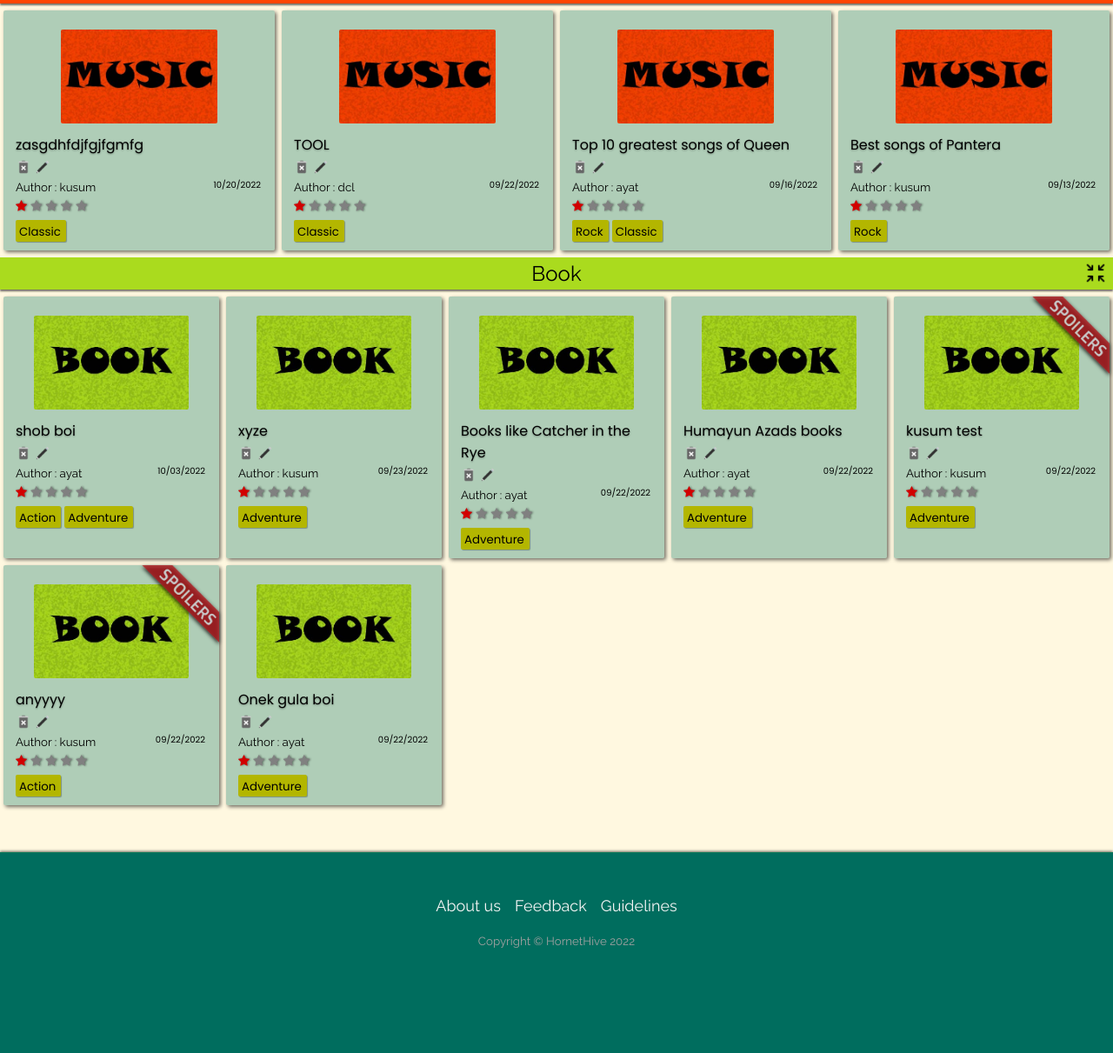
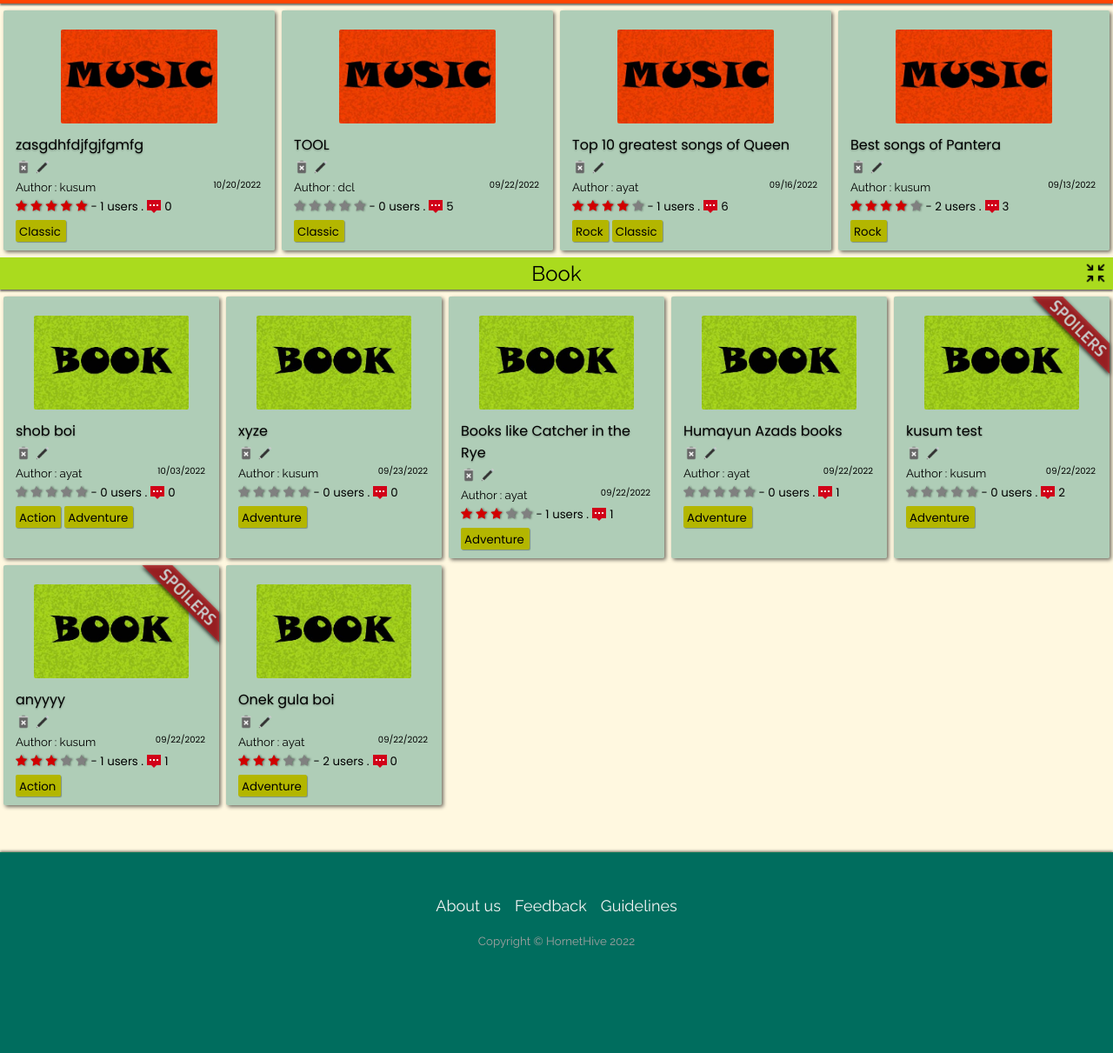
Before and after one commit to ayat1041/theirlist-website-night, a Django app: page /home/all in a window 1280 px wide. Shown: the part 1357-2568 px from the top of the page at 87% size. Run offline with Django 4.2, Linux system fonts and the light colour scheme; data comes from the database, SQL or seed files in the repository; both versions use the stored data as it was after the commit; some libraries are stand-ins or nearby versions.

Commit message:
all rating solved

```diff
--- a/templates/app/all.html
+++ b/templates/app/all.html
@@ -175,12 +175,13 @@
             </div>
             <div class="rating">
               <span class="star-headline">
-              <span class="fa fa-star checked"></span>
-              <span class="fa fa-star"></span>
-              <span class="fa fa-star"></span>
-              <span class="fa fa-star"></span>
-              <span class="fa fa-star"></span>
+                <span class="fa fa-star {% if lola.average_rating > 0 %} checked {% endif %}"></span>
+                <span class="fa fa-star {% if lola.average_rating > 1 %} checked {% endif %}"></span>
+                <span class="fa fa-star {% if lola.average_rating > 2 %} checked {% endif %}"></span>
+                <span class="fa fa-star {% if lola.average_rating > 3 %} checked {% endif %}" ></span>
+                <span class="fa fa-star {% if lola.average_rating > 4 %} checked {% endif %}"></span>
               </span>
+              <small> - {{lola.count_rating}} users .<img class="comments_count" src="{% static 'app/images/comments.png' %}">{{lola.count_comments}}</small>
             </div>
 
               {% for tag in lola.genre.all %}
@@ -222,12 +223,13 @@
             </div>
             <div class="rating">
               <span class="star-headline">
-              <span class="fa fa-star checked"></span>
-              <span class="fa fa-star"></span>
-              <span class="fa fa-star"></span>
-              <span class="fa fa-star"></span>
-              <span class="fa fa-star"></span>
+                <span class="fa fa-star {% if lola.average_rating > 0 %} checked {% endif %}"></span>
+                <span class="fa fa-star {% if lola.average_rating > 1 %} checked {% endif %}"></span>
+                <span class="fa fa-star {% if lola.average_rating > 2 %} checked {% endif %}"></span>
+                <span class="fa fa-star {% if lola.average_rating > 3 %} checked {% endif %}" ></span>
+                <span class="fa fa-star {% if lola.average_rating > 4 %} checked {% endif %}"></span>
               </span>
+              <small> - {{lola.count_rating}} users .<img class="comments_count" src="{% static 'app/images/comments.png' %}">{{lola.count_comments}}</small>
             </div>
 
               {% for tag in lola.genre.all %}
@@ -326,12 +328,13 @@
       </div>
       <div class="rating">
         <span class="star-headline">
-        <span class="fa fa-star checked"></span>
-        <span class="fa fa-star"></span>
-        <span class="fa fa-star"></span>
-        <span class="fa fa-star"></span>
-        <span class="fa fa-star"></span>
+          <span class="fa fa-star {% if lola.average_rating > 0 %} checked {% endif %}"></span>
+          <span class="fa fa-star {% if lola.average_rating > 1 %} checked {% endif %}"></span>
+          <span class="fa fa-star {% if lola.average_rating > 2 %} checked {% endif %}"></span>
+          <span class="fa fa-star {% if lola.average_rating > 3 %} checked {% endif %}" ></span>
+          <span class="fa fa-star {% if lola.average_rating > 4 %} checked {% endif %}"></span>
         </span>
+        <small> - {{lola.count_rating}} users .<img class="comments_count" src="{% static 'app/images/comments.png' %}">{{lola.count_comments}}</small>
       </div>
       {% comment %} <div class="rating">
         <span class="stars-comments">
@@ -384,12 +387,13 @@
       </div>
       <div class="rating">
         <span class="star-headline">
-        <span class="fa fa-star checked"></span>
-        <span class="fa fa-star"></span>
-        <span class="fa fa-star"></span>
-        <span class="fa fa-star"></span>
-        <span class="fa fa-star"></span>
+          <span class="fa fa-star {% if lola.average_rating > 0 %} checked {% endif %}"></span>
+          <span class="fa fa-star {% if lola.average_rating > 1 %} checked {% endif %}"></span>
+          <span class="fa fa-star {% if lola.average_rating > 2 %} checked {% endif %}"></span>
+          <span class="fa fa-star {% if lola.average_rating > 3 %} checked {% endif %}" ></span>
+          <span class="fa fa-star {% if lola.average_rating > 4 %} checked {% endif %}"></span>
         </span>
+        <small> - {{lola.count_rating}} users .<img class="comments_count" src="{% static 'app/images/comments.png' %}">{{lola.count_comments}}</small>
       </div>
         {% for tag in lola.genre.all %}
         <div class="Genre">
--- a/templates/app/search.html
+++ b/templates/app/search.html
@@ -79,7 +79,7 @@
         <div class="Author">
           <small>Author : {{lola.creator.username}}<span>{{lola.posted}}</span></small>
         </div>
-        {% if lola.type == 'Movie' %}
+        {% comment %} {% if lola.type == 'Movie' %} {% endcomment %}
         <div class="rating">
           <span class="star-headline">
             <span class="fa fa-star {% if lola.average_rating > 0 %} checked {% endif %}"></span>
@@ -90,7 +90,7 @@
           </span>
           <small> - {{lola.count_rating}} users .<img class="comments_count" src="{% static 'app/images/comments.png' %}">{{lola.count_comments}}</small>
         </div>
-        {% endif %}
+        {% comment %} {% endif %} {% endcomment %}
           {% if lola.type == 'Music' %}
             {% for i in genremusic %}
               {% for tag in i.genre.all %}
```
Also changed, not shown: templates/app/book.html (+7 -5 lines), templates/app/booklist_detail.html (+10 -0 lines), templates/app/booklist_list.html (+6 -5 lines), templates/app/music.html (+6 -5 lines), templates/app/musiclist_detail.html (+10 -0 lines), templates/app/musiclist_list.html (+6 -5 lines), db.sqlite3.
